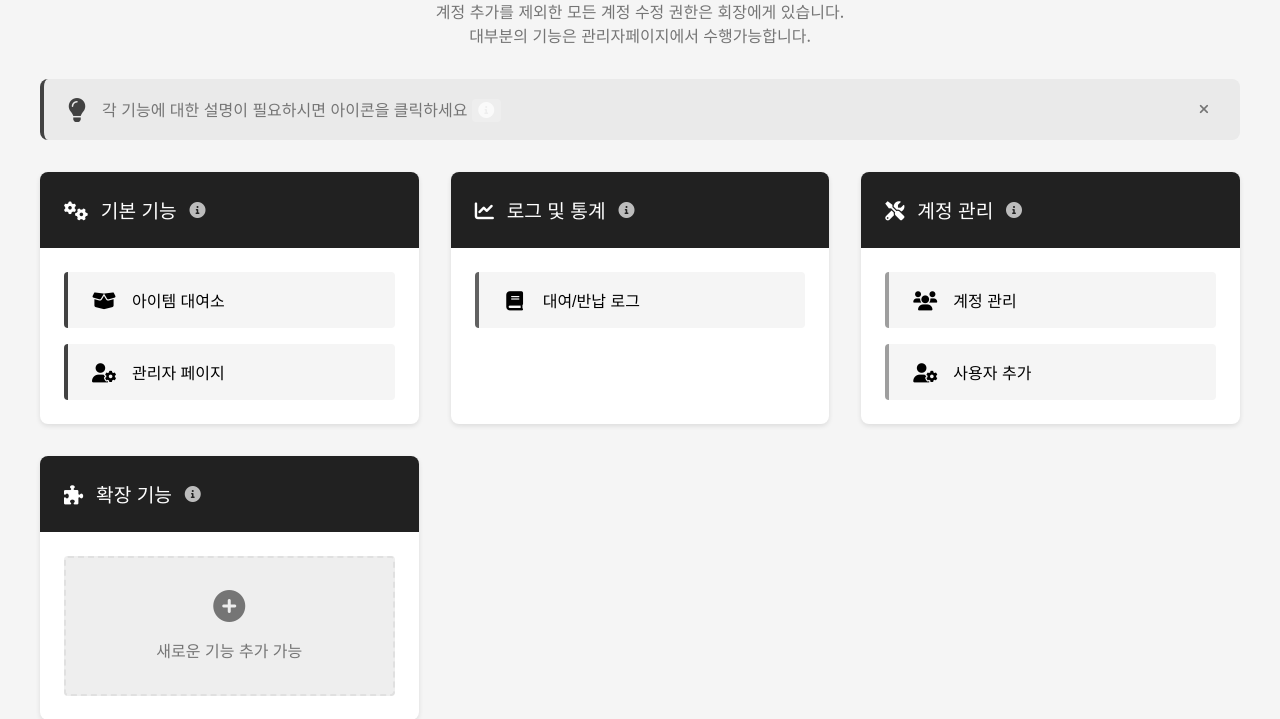
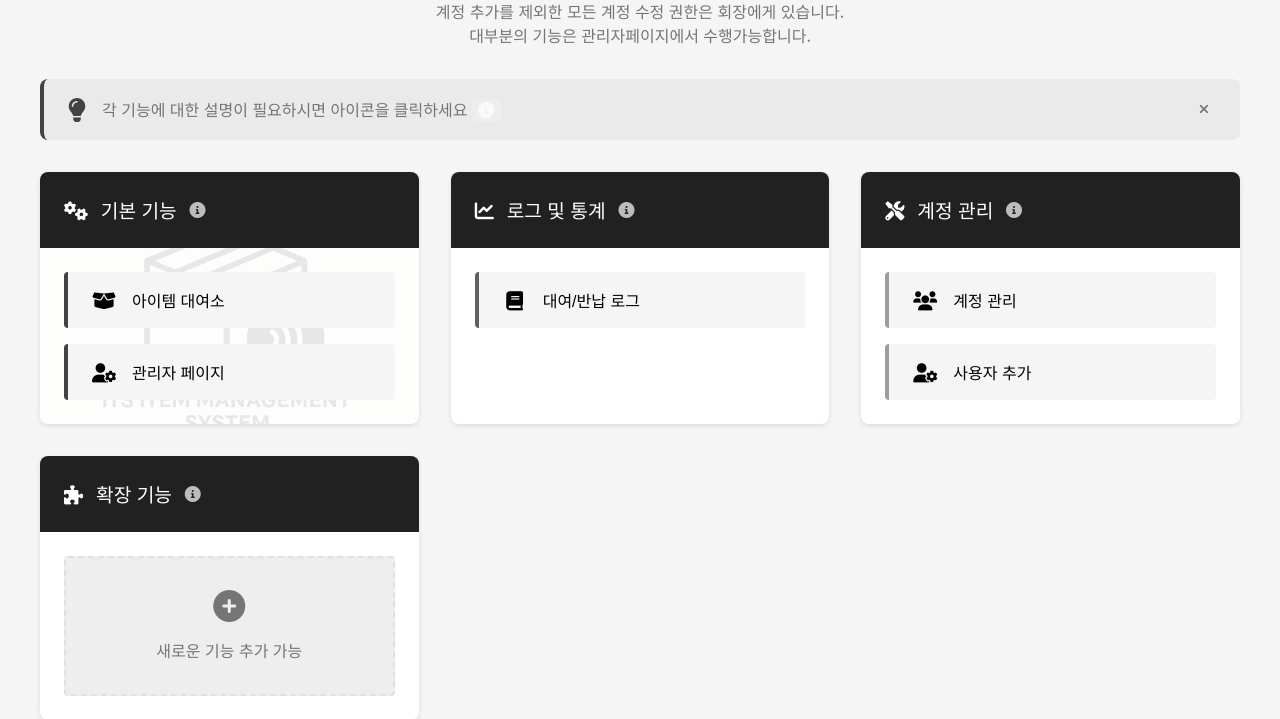
Before and after one commit to ChungGyeon/NFCTAG-Item_Management_System, a Node server app: template views/adminFolder/adminHub.ejs in a window 1280 px wide. Shown: the part 196-915 px from the top of the page. Run offline with Node 20, Linux system fonts and the light colour scheme; the template is opened without the code that fills it: most values are stand-ins (such as "Sample title", 1, 10 or a date in 2020).

Commit message:
feat: 어드민허브에 각 섹션마다 배경이미지를 추가할 수 있도록 설계
내가 생각한건 이건 아닌데 이것도 나쁘진 않네

```diff
--- a/public/stylesheets/adminHub.css
+++ b/public/stylesheets/adminHub.css
@@ -184,11 +184,48 @@ body {
   box-shadow: var(--shadow-light);
   overflow: hidden;
   transition: transform 0.3s, box-shadow 0.3s;
+  position: relative;
+  z-index: 1;
 }
 
 .feature-section:hover {
   transform: translateY(-5px);
   box-shadow: var(--shadow-medium);
+}
+
+/* 배경 이미지 스타일 */
+.feature-section .bg-image {
+  position: absolute;
+  top: 0;
+  right: 0;
+  bottom: 0;
+  left: 0;
+  background-size: cover;
+  background-position: center;
+  opacity: 0.1;
+  z-index: -1;
+  transition: opacity 0.3s;
+}
+
+.feature-section:hover .bg-image {
+  opacity: 0.15;
+}
+
+/* 각 섹션별 배경 이미지 */
+.feature-section.basic-features .bg-image {
+  background-image: url('/images/mainPageIMG/ITS-IMS.png');
+}
+
+.feature-section.logs-features .bg-image {
+  /* 로그 및 통계 섹션용 배경 이미지 - 추후 추가 */
+}
+
+.feature-section.account-features .bg-image {
+  /* 계정 관리 섹션용 배경 이미지 - 추후 추가 */
+}
+
+.feature-section.expandable .bg-image {
+  /* 확장 가능한 섹션용 배경 이미지 - 추후 추가 */
 }
 
 .section-header {
@@ -198,6 +235,8 @@ body {
   display: flex;
   justify-content: space-between;
   align-items: center;
+  position: relative;
+  z-index: 2;
 }
 
 .section-header h3 {
--- a/views/adminFolder/adminHub.ejs
+++ b/views/adminFolder/adminHub.ejs
@@ -39,7 +39,8 @@
 
             <div class="admin-hub-grid">
                 <!-- 기본 기능 섹션 -->
-                <div class="feature-section">
+                <div class="feature-section basic-features">
+                    <div class="bg-image"></div>
                     <div class="section-header">
                         <h3>
                             <i class="fas fa-cogs"></i> 기본 기능
@@ -59,7 +60,8 @@
                 </div>
 
                 <!-- 로그 및 통계 섹션 -->
-                <div class="feature-section">
+                <div class="feature-section logs-features">
+                    <div class="bg-image"></div>
                     <div class="section-header">
                         <h3>
                             <i class="fas fa-chart-line"></i> 로그 및 통계
@@ -75,7 +77,8 @@
                 </div>
 
                 <!-- 계정관리 섹션 -->
-                <div class="feature-section">
+                <div class="feature-section account-features">
+                    <div class="bg-image"></div>
                     <div class="section-header">
                         <h3>
                             <i class="fas fa-tools"></i> 계정 관리
@@ -98,6 +101,7 @@
 
                 <!-- 향후 확장 가능한 빈 섹션 -->
                 <div class="feature-section expandable">
+                    <div class="bg-image"><!--여기에 이미지룰 추가하는데, 추가하는 법은 adminHub의 215라인을 참조--></div>
                     <div class="section-header">
                         <h3>
                             <i class="fas fa-puzzle-piece"></i> 확장 기능
```
